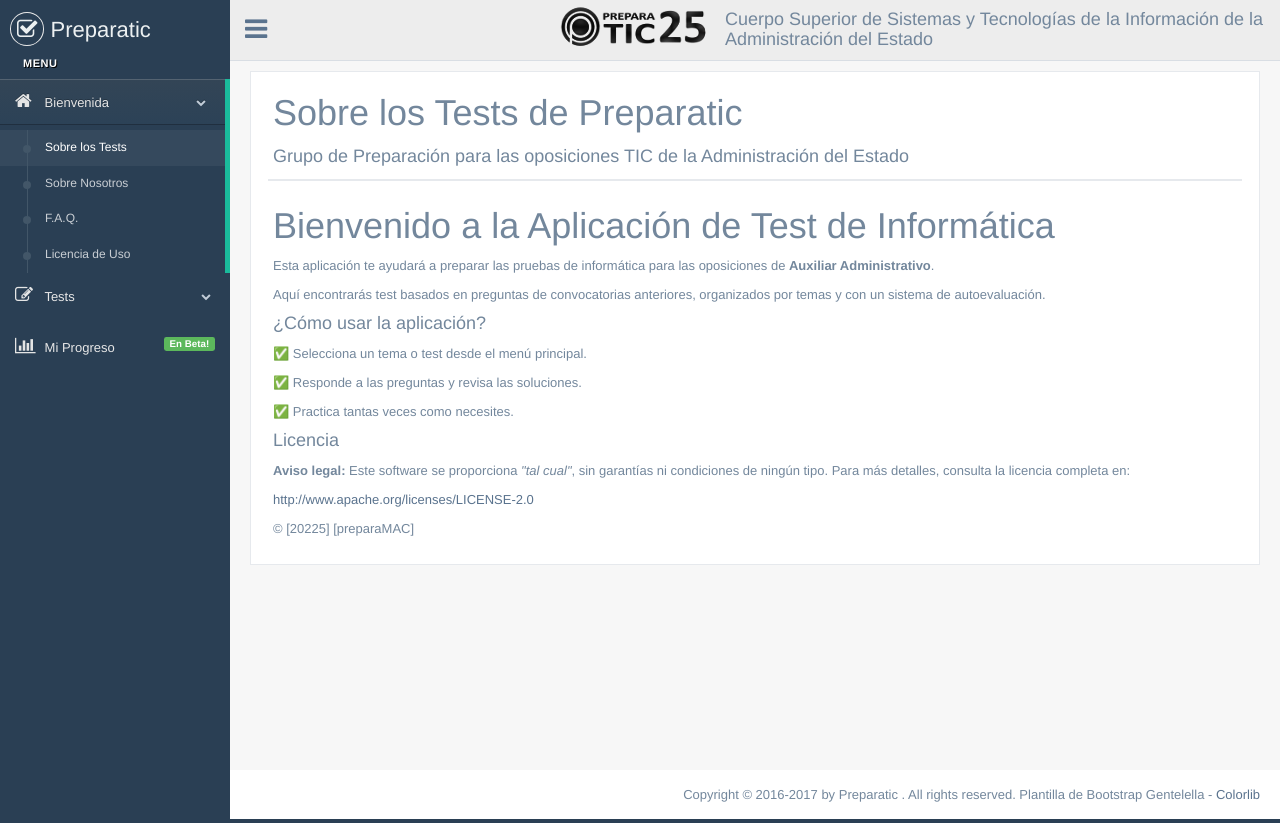
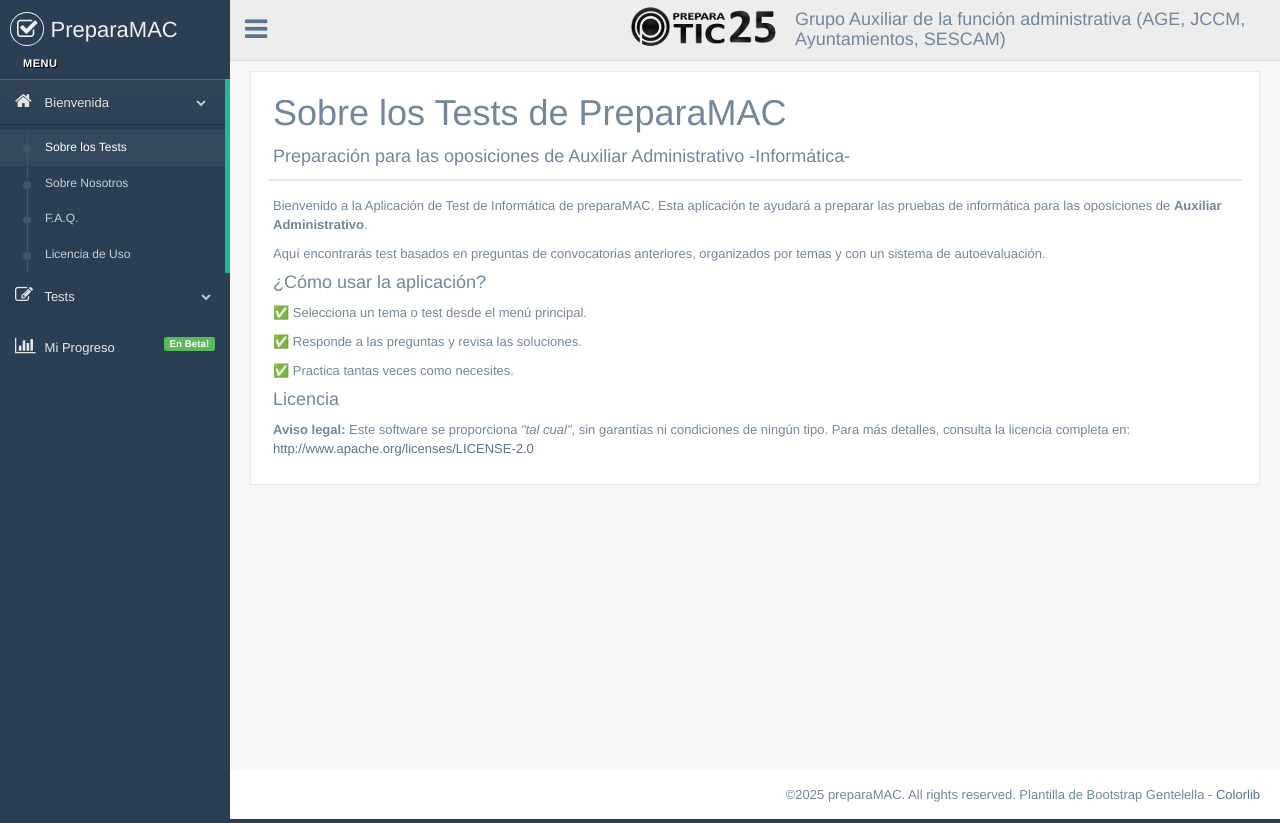
Before and after one commit to macmanzanero/preparaMAC, a plain HTML site: page index.html in a window 1280 px wide. Drawn offline with Linux system fonts and the light colour scheme.

Commit message:
Update index. Ajustes básicos (ii)

```diff
--- a/index.html
+++ b/index.html
@@ -25,7 +25,7 @@
             <div class="col-md-3 left_col">
                 <div class="left_col scroll-view">
                     <div class="navbar nav_title" style="border: 0;">
-                        <a href="index.html" class="site_title"><i class="fa fa-check-square-o"></i> <span>Preparatic</span></a>
+                        <a href="index.html" class="site_title"><i class="fa fa-check-square-o"></i> <span>PreparaMAC</span></a>
                     </div>
                     <div class="clearfix"></div>
                     <!-- sidebar menu -->
@@ -80,12 +80,12 @@
                             <li class="">
                                 <!--<div class="container-fluid">-->
                                 <a class="navbar-brand" href="#">
-                                    <img alt="Preparatic" src="images/logo-alpha.png">
+                                    <img alt="PreparaMAC" src="images/logo-alpha.png">
                                 </a>
 
                                 <h2>
                                     <!--Preparaci&oacute;n : convocatoria de oposiciones TIC de la A.G.E-->
-                                    Cuerpo Superior de Sistemas y Tecnolog&iacute;as de la Información de la Administraci&oacute;n del Estado
+                                    Grupo Auxiliar de la función administrativa (AGE, JCCM, Ayuntamientos, SESCAM)
                                 </h2>
                                 <!--</div>-->
                             </li>
@@ -123,18 +123,17 @@
                                         <img src="./images/logo-alpha.png" alt="Preparatic " style="float: left;"
                                              height="75" width="217">
                                     -->
-                                        Sobre los Tests de Preparatic
+                                        Sobre los Tests de PreparaMAC
                                     </h1>
                                     <h2>
-                                        Grupo de Preparaci&oacute;n para las oposiciones
-                                        TIC de la Administraci&oacute;n del Estado
+                                        Preparaci&oacute;n para las oposiciones de
+                                        Auxiliar Administrativo -Informática-
                                     </h2>
                                     <div class="clearfix"></div>
                                 </div>
                                 <div class="x_content">
                                     <div class="bs-example" data-example-id="simple-jumbotron">
-                                        <h1>Bienvenido a la Aplicación de Test de Informática</h1>
-                                        <p>Esta aplicación te ayudará a preparar las pruebas de informática para las oposiciones de <strong>Auxiliar Administrativo</strong>.</p>
+                                        <p>Bienvenido a la Aplicación de Test de Informática de preparaMAC. Esta aplicación te ayudará a preparar las pruebas de informática para las oposiciones de <strong>Auxiliar Administrativo</strong>.</p>
                                         <p>Aquí encontrarás test basados en preguntas de convocatorias anteriores, organizados por temas y con un sistema de autoevaluación.</p>
 
                                         <h2>¿Cómo usar la aplicación?</h2>
@@ -143,9 +142,7 @@
                                         <p>✅ Practica tantas veces como necesites.</p>
 
                                         <h2>Licencia</h2>
-                                        <p><strong>Aviso legal:</strong> Este software se proporciona <em>"tal cual"</em>, sin garantías ni condiciones de ningún tipo. Para más detalles, consulta la licencia completa en:</p>
-                                        <p><a href="http://www.apache.org/licenses/LICENSE-2.0" target="_blank">http://www.apache.org/licenses/LICENSE-2.0</a></p>
-                                        <p>© [20225] [preparaMAC]</p>
+                                        <p><strong>Aviso legal:</strong> Este software se proporciona <em>"tal cual"</em>, sin garantías ni condiciones de ningún tipo. Para más detalles, consulta la licencia completa en: <a href="http://www.apache.org/licenses/LICENSE-2.0" target="_blank">http://www.apache.org/licenses/LICENSE-2.0</a></p>
                                     </div>
                                 </div>
                             </div>
@@ -157,7 +154,7 @@
             <!-- footer content -->
             <footer>
                 <div class="pull-right">
-                    Copyright &copy; 2016-2017 by Preparatic . All rights reserved. Plantilla de Bootstrap Gentelella - <a href="https://colorlib.com">Colorlib</a>
+                    ©2025 preparaMAC. All rights reserved. Plantilla de Bootstrap Gentelella - <a href="https://colorlib.com">Colorlib</a>
                 </div>
                 <div class="clearfix"></div>
             </footer>
```
